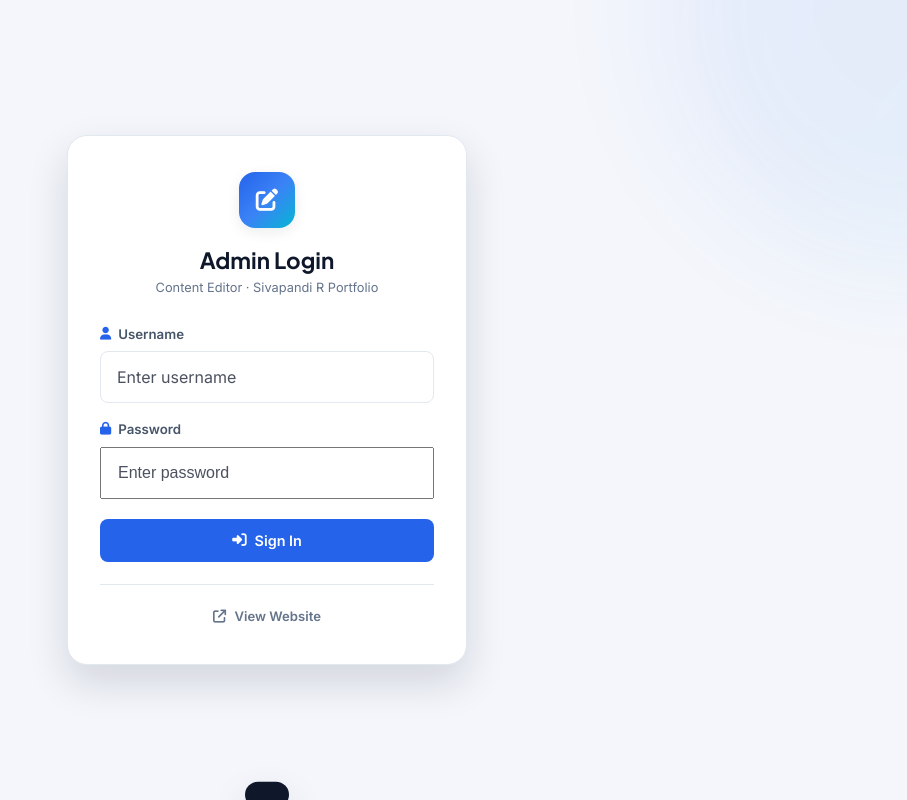
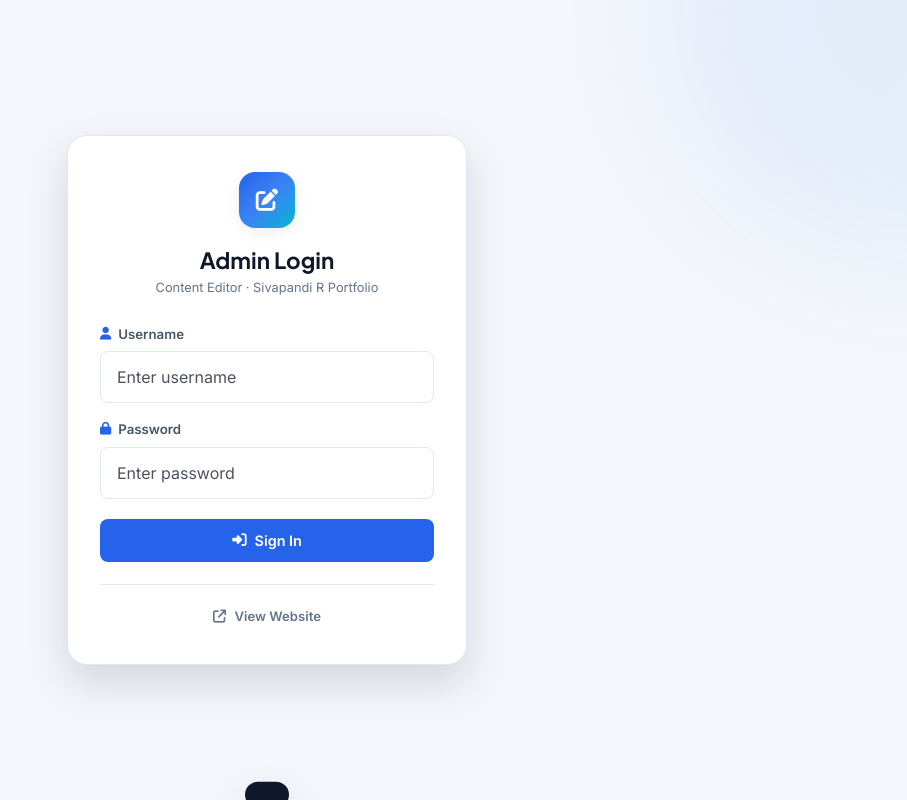
Before and after one commit to Sivapandi369/Personal-Portfolio, a website with bundled scripts: page public/admin/index.html in a window 1280 px wide. Shown: the whole page, without its empty margins (373-1280 px from the left). Built offline with nearby package versions, Linux system fonts and the light colour scheme.

Commit message:
Fix login input styles to match exactly - username and password boxes identical

```diff
--- a/public/admin/admin.css
+++ b/public/admin/admin.css
@@ -609,7 +609,16 @@ label.switch, .switch { display: flex; align-items: center; gap: 10px; cursor: p
     width: 100%;
     box-sizing: border-box;
     -webkit-text-fill-color: var(--text-primary);
+    background: var(--bg-secondary);
+    border: 1px solid var(--border);
+    border-radius: var(--radius-sm);
+    font-family: var(--font-body);
+    color: var(--text-primary);
+    transition: var(--transition);
 }
+.login-card input[type="text"]:-webkit-autofill,
+.login-card input[type="text"]:-webkit-autofill:hover,
+.login-card input[type="text"]:-webkit-autofill:focus,
 .login-card input[type="password"]:-webkit-autofill,
 .login-card input[type="password"]:-webkit-autofill:hover,
 .login-card input[type="password"]:-webkit-autofill:focus {
@@ -617,6 +626,17 @@ label.switch, .switch { display: flex; align-items: center; gap: 10px; cursor: p
     -webkit-box-shadow: 0 0 0 1000px var(--bg-secondary) inset;
     box-shadow: 0 0 0 1000px var(--bg-secondary) inset;
     transition: background-color 5000s ease-in-out 0s;
+}
+.login-card input[type="text"]:focus,
+.login-card input[type="password"]:focus {
+    outline: none;
+    border-color: var(--accent);
+    box-shadow: 0 0 0 3px var(--accent-soft);
+}
+.login-card input[type="text"]::placeholder,
+.login-card input[type="password"]::placeholder {
+    color: var(--text-muted);
+    opacity: 0.75;
 }
 
 .login-error {
```
